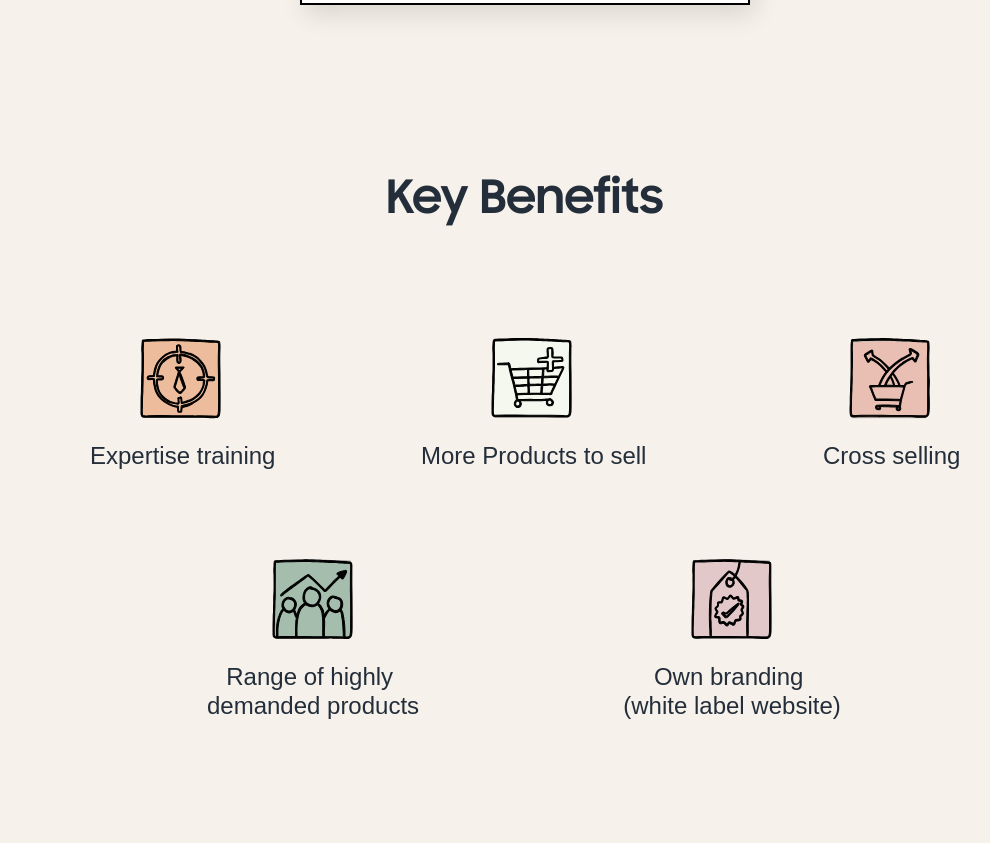
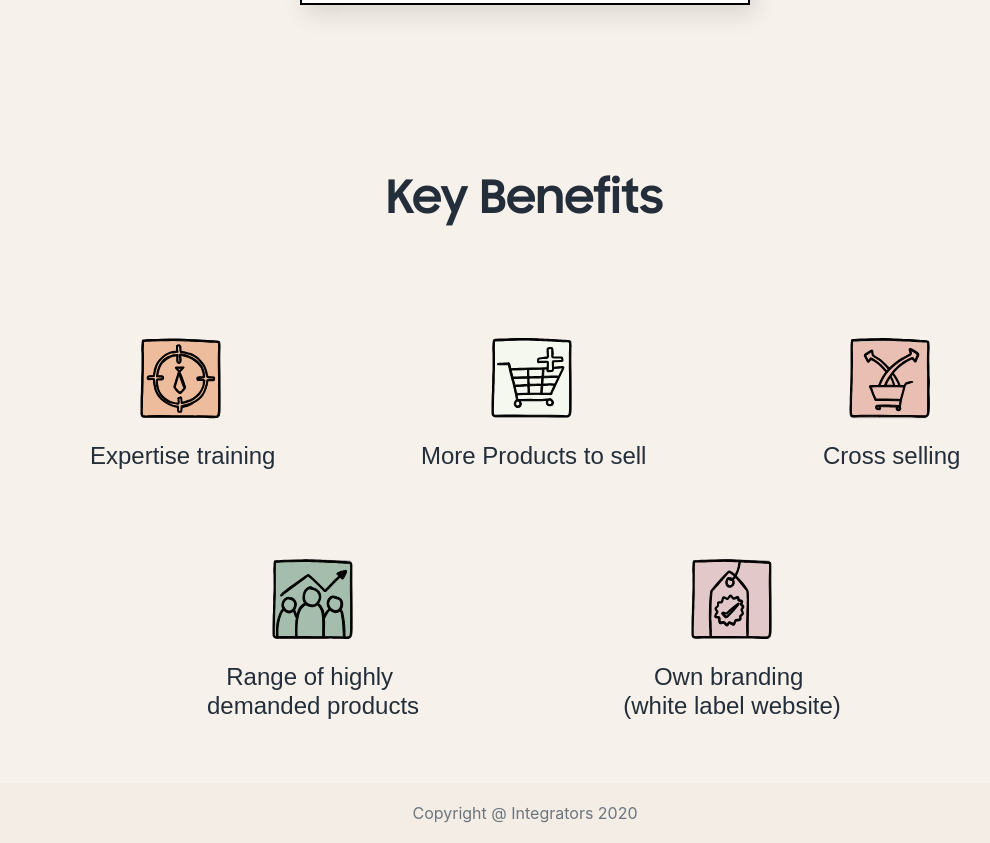
Before and after one commit to walkoverweb/Integrators.web, a plain HTML site: page index.html in a window 1280 px wide. Shown: the part 1568-2411 px from the top of the page, without its empty margins (115-1105 px from the left). Drawn offline with Linux system fonts and the light colour scheme; a script that the page names is missing; files whose address does not match are found by name.

Commit message:
add footer

```diff
--- a/assets/css/style.css
+++ b/assets/css/style.css
@@ -266,6 +266,14 @@ section{
     color: var(--heading-color);
     font-family: "ProximaNova-Regular";
 }
+#key-benefits .footer{
+    position: absolute;
+    bottom: 0;
+    width: 100%;
+    height: 60px;
+    line-height: 60px;
+    background-color: #f3ede6;
+}
 
 /* policy */
 #policy .section-content .nav-pills .nav-link {
--- a/index.html
+++ b/index.html
@@ -16,8 +16,7 @@
 <body class="bg-color">
 
     <!-- Header::START -->
-    <header class="top-header" id="header">
-        <nav class="navbar navbar-expand-lg navbar-light bg-color pt-4 px-4" id="mainNav">
+        <nav class="navbar navbar-expand-lg navbar-light bg-color pt-4 px-4 top-header" id="mainNav">
             <div class="container-fluid">
                 <span class="navbar-brand mb-0 h1 position-relative">
                     A product by Walkover
@@ -42,7 +41,6 @@
               </div>
             </div>
           </nav>
-    </header>
     <!-- Header::END -->
 
     <!-- Section About::START -->
@@ -128,7 +126,7 @@
     <!-- Section Help::END -->
 
     <!-- Section Key-Benefits::START -->
-    <section id="key-benefits">
+    <section id="key-benefits" class="position-relative">
         <div class="container m-auto custome-container">
             <div class="row">
                 <div class="col-lg-12">
@@ -143,6 +141,11 @@
                 </div>
             </div>
         </div>
+        <footer class="footer">
+            <div class="container text-center">
+              <span class="text-muted">Copyright @ Integrators 2020</span>
+            </div>
+          </footer>
     </section>
     <!-- Section Key-Benefits::END -->
 
@@ -282,6 +285,8 @@
     <!-- Section Policy::END -->
 
 
+
+
     <!-- SCRIPT -->
     <script src="assets/js/jquery.min.js"></script>
     <script src="assets/js/popper.min.js"></script>
```
Also changed, not shown: 1 other file.
